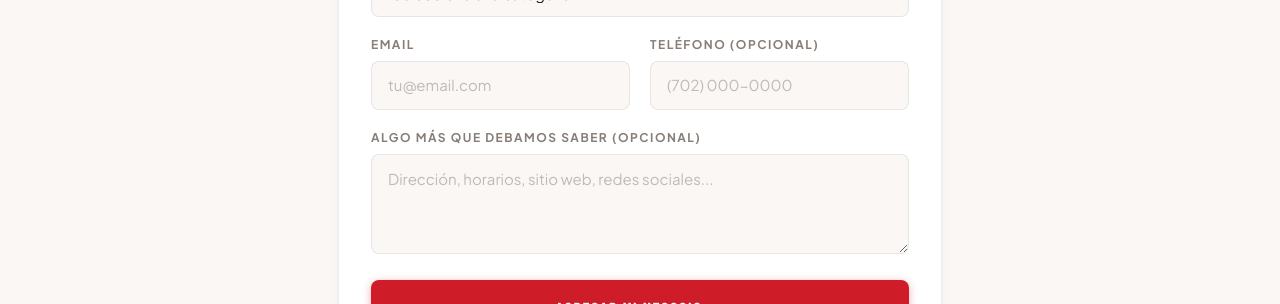
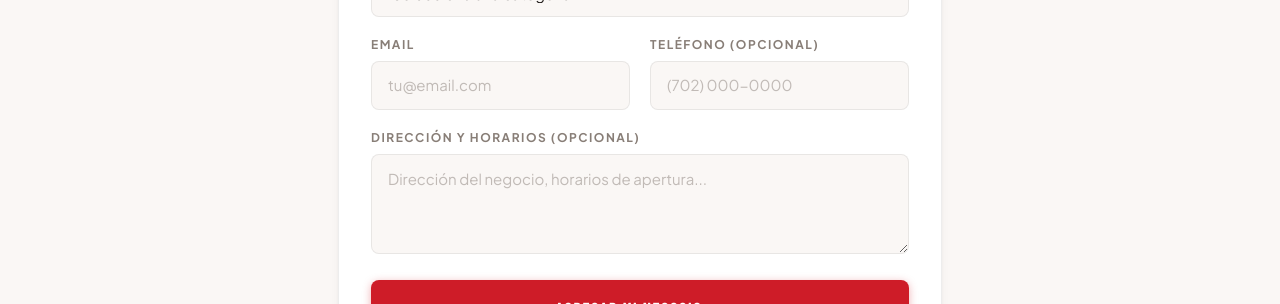
Before and after one commit to EstebanTala/latino-las-vegas, a Next.js app: page /anunciate in a window 1280 px wide. Shown: the part 2140-2444 px from the top of the page. Built offline with nearby package versions, Linux system fonts and the light colour scheme; no server answers.

Commit message:
Fix anunciate form placeholder and label

```diff
--- a/src/app/anunciate/page.tsx
+++ b/src/app/anunciate/page.tsx
@@ -169,8 +169,8 @@ export default function AnunciatePage() {
                 </div>
               </div>
               <div>
-                <label className="block text-xs font-bold tracking-[1.5px] uppercase text-muted-foreground mb-2">Algo más que debamos saber (opcional)</label>
-                <textarea ref={mensajeRef} placeholder="Dirección, horarios, sitio web, redes sociales..." className="w-full bg-background border border-border rounded-sm px-4 py-3 text-[15px] outline-none min-h-[100px] resize-y leading-relaxed focus:border-red/45 focus:shadow-[0_0_0_3px_rgba(196,34,41,0.1)] transition-all placeholder:text-muted-foreground/50" />
+                <label className="block text-xs font-bold tracking-[1.5px] uppercase text-muted-foreground mb-2">Dirección y horarios (opcional)</label>
+                <textarea ref={mensajeRef} placeholder="Dirección del negocio, horarios de apertura..." className="w-full bg-background border border-border rounded-sm px-4 py-3 text-[15px] outline-none min-h-[100px] resize-y leading-relaxed focus:border-red/45 focus:shadow-[0_0_0_3px_rgba(196,34,41,0.1)] transition-all placeholder:text-muted-foreground/50" />
               </div>
               <button type="submit" disabled={loading} className="w-full py-4 bg-red text-primary-foreground border-none rounded-sm font-condensed text-[16px] font-bold tracking-[1.5px] uppercase cursor-pointer hover:bg-red-light transition-all shadow-[0_2px_8px_hsl(var(--red)/0.35)] disabled:opacity-60">
                 {loading ? "Enviando..." : "Agregar mi negocio →"}
```
Also changed, not shown: 1 other file (tests, documents, lock files or other folders).
